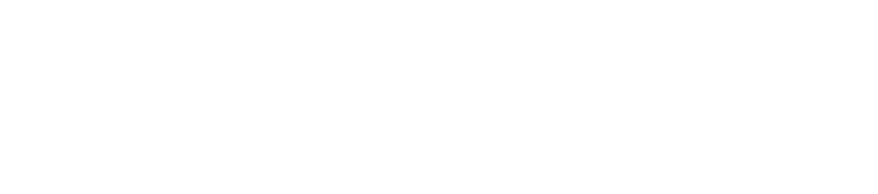
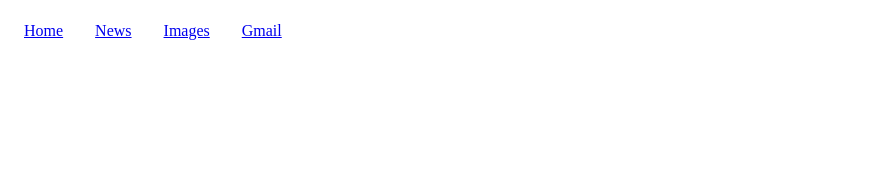
Before and after one commit to Sage-5/google-homepage-1, a plain HTML site: page index.html in a window 1280 px wide. Shown: the top 194 px of the page, without its empty margins (0-878 px from the left). Drawn offline with Linux system fonts and the light colour scheme.

Commit message:
Add files via upload
added nav bar

```diff
--- a/index.html
+++ b/index.html
@@ -1,4 +1,5 @@
 <!DOCTYPE html>
+
 <head>
   <title>Google homepage</title>
 
@@ -11,8 +12,34 @@
 
    }
 
+   ul {
+     width: 100%;
+  list-style-type: none;
+  margin: 0;
+  padding: 0;
+  overflow: hidden;
+}
+li {
+
+  float: left;
+}
+
+li a {
+  display: block;
+  text-align: center;
+  padding: 14px 16px;
+
+
+
   </style>
   <main>
+    <ul>
+  <li><a href="default.asp">Home</a></li>
+  <li><a href="news.asp">News</a></li>
+  <li><a href="images.asp">Images</a></li>
+  <li><a href="gmail.asp">Gmail</a></li>
+</ul>
+
 <p>
 
 <a href="#"><img src="https://www.google.com/images/branding/googlelogo/1x/googlelogo_color_272x92dp.png"
@@ -22,4 +49,5 @@ alt="google logo"></a>
 <p>
   <input size="34" type="text" placeholder="Search...">
 </p>
+
 </main>
```
